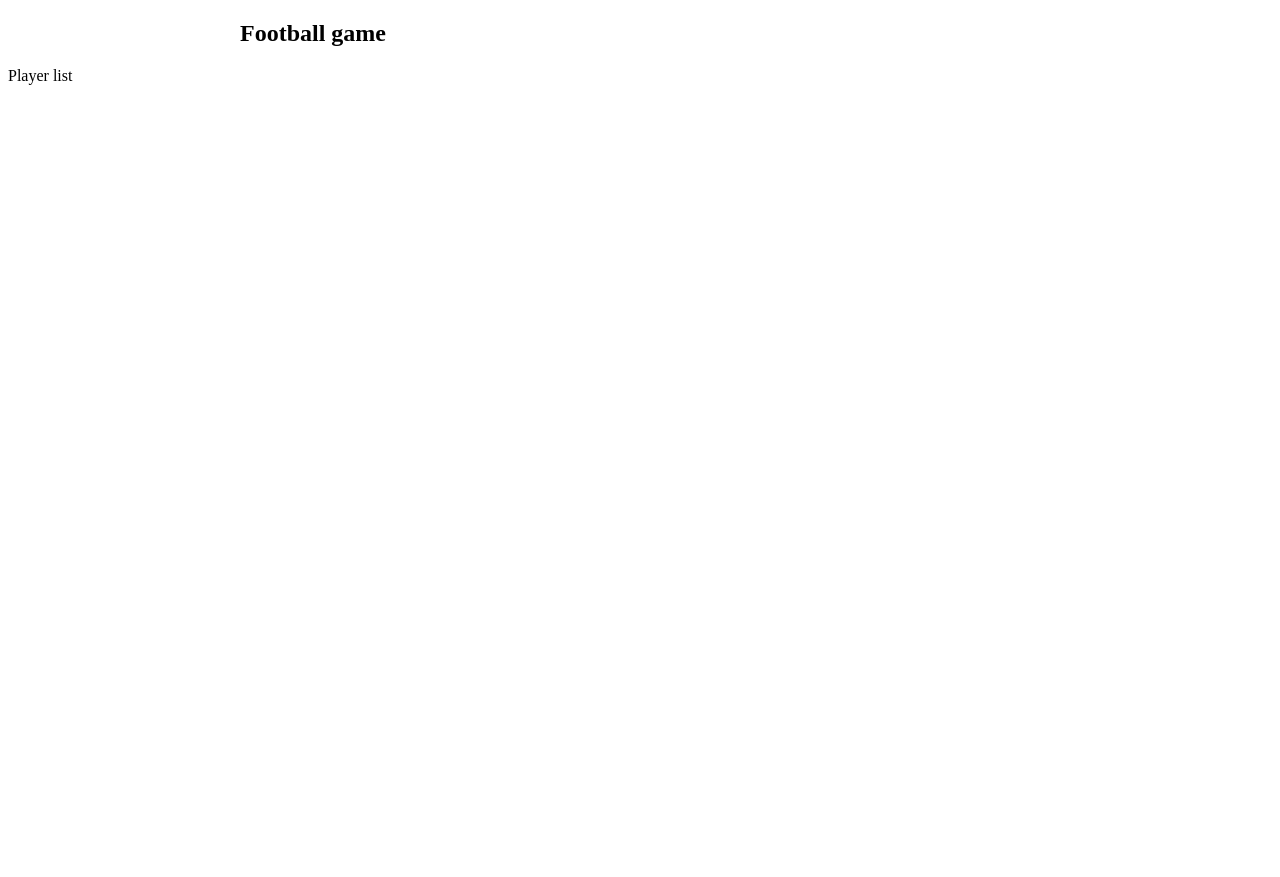
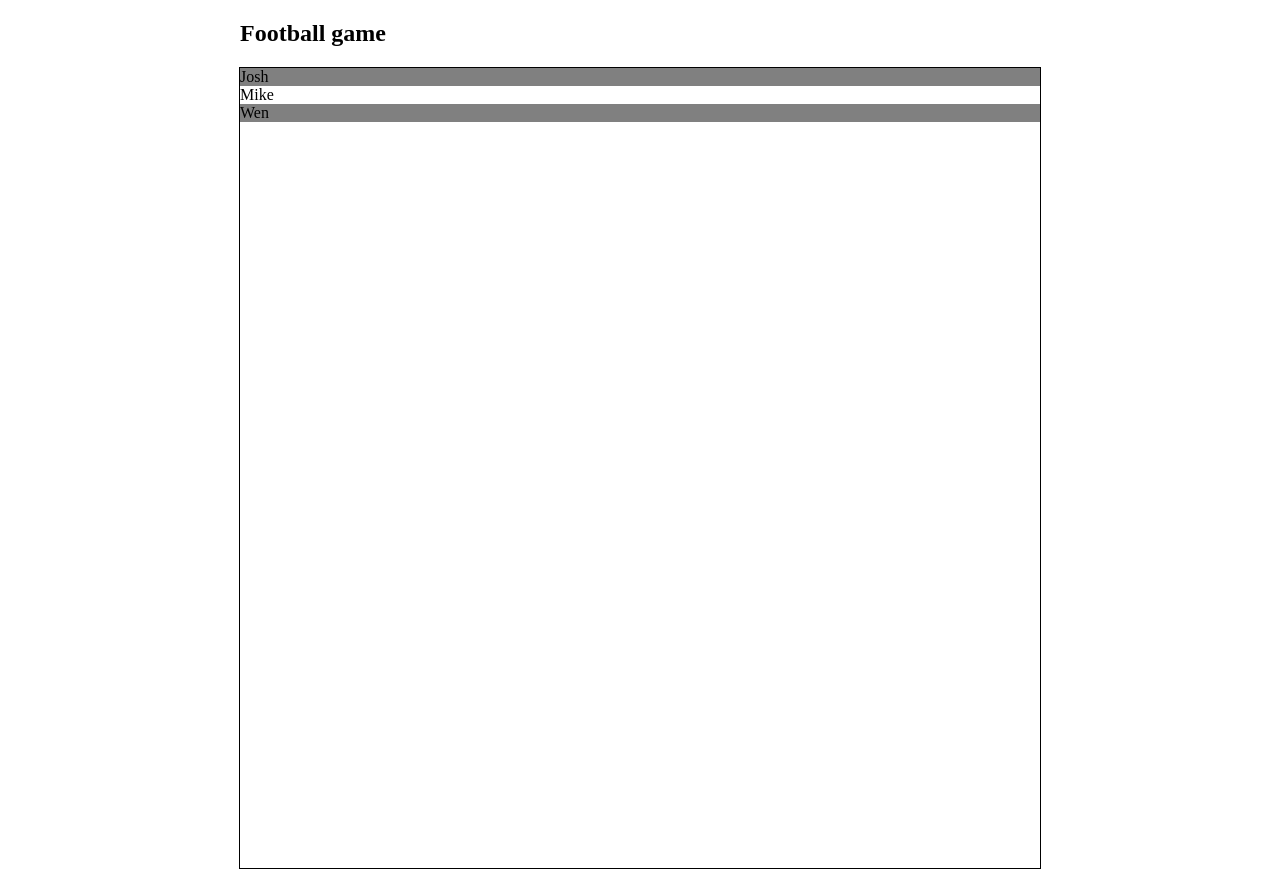
Before and after one commit to lipinskipawel/football-web, a React (Create React App) app: page / in a window 1280 px wide. Before the commit the page ends 800 px from the top, so only its background shows below. Built offline with nearby package versions, Linux system fonts and the light colour scheme.

Commit message:
Display all players on the home page

```diff
--- a/src/Home.js
+++ b/src/Home.js
@@ -1,7 +1,11 @@
 import PlayerList from "./PlayerList";
 
 const Home = () => {
-  return <PlayerList />;
+  return (
+    <div className="home">
+      <PlayerList />
+    </div>
+  );
 };
 
 export default Home;
--- /dev/null
+++ b/src/Player.js
@@ -0,0 +1,9 @@
+const Player = ({ nickname, isPlaying }) => {
+  return (
+    <div style={{ backgroundColor: isPlaying ? "gray" : "white" }}>
+      <div>{nickname}</div>
+    </div>
+  );
+};
+
+export default Player;
--- a/src/PlayerList.js
+++ b/src/PlayerList.js
@@ -1,5 +1,25 @@
+import { useState } from "react";
+import Player from "./Player";
+
 const PlayerList = () => {
-  return <div>Player list</div>;
+  const [players] = useState([
+    { id: 1, nickname: "Josh", isPlaying: true },
+    { id: 2, nickname: "Mike", isPlaying: false },
+    { id: 3, nickname: "Wen", isPlaying: true },
+  ]);
+
+  return (
+    <div>
+      {players &&
+        players.map((player) => (
+          <Player
+            key={player.id}
+            nickname={player.nickname}
+            isPlaying={player.isPlaying}
+          />
+        ))}
+    </div>
+  );
 };
 
 export default PlayerList;
--- a/src/index.css
+++ b/src/index.css
@@ -14,3 +14,10 @@
 .game-frame canvas {
   border: 1px solid red;
 }
+
+.home {
+  border: 1px solid black;
+  margin: 0 auto;
+  width: 800px;
+  height: 800px;
+}
```
